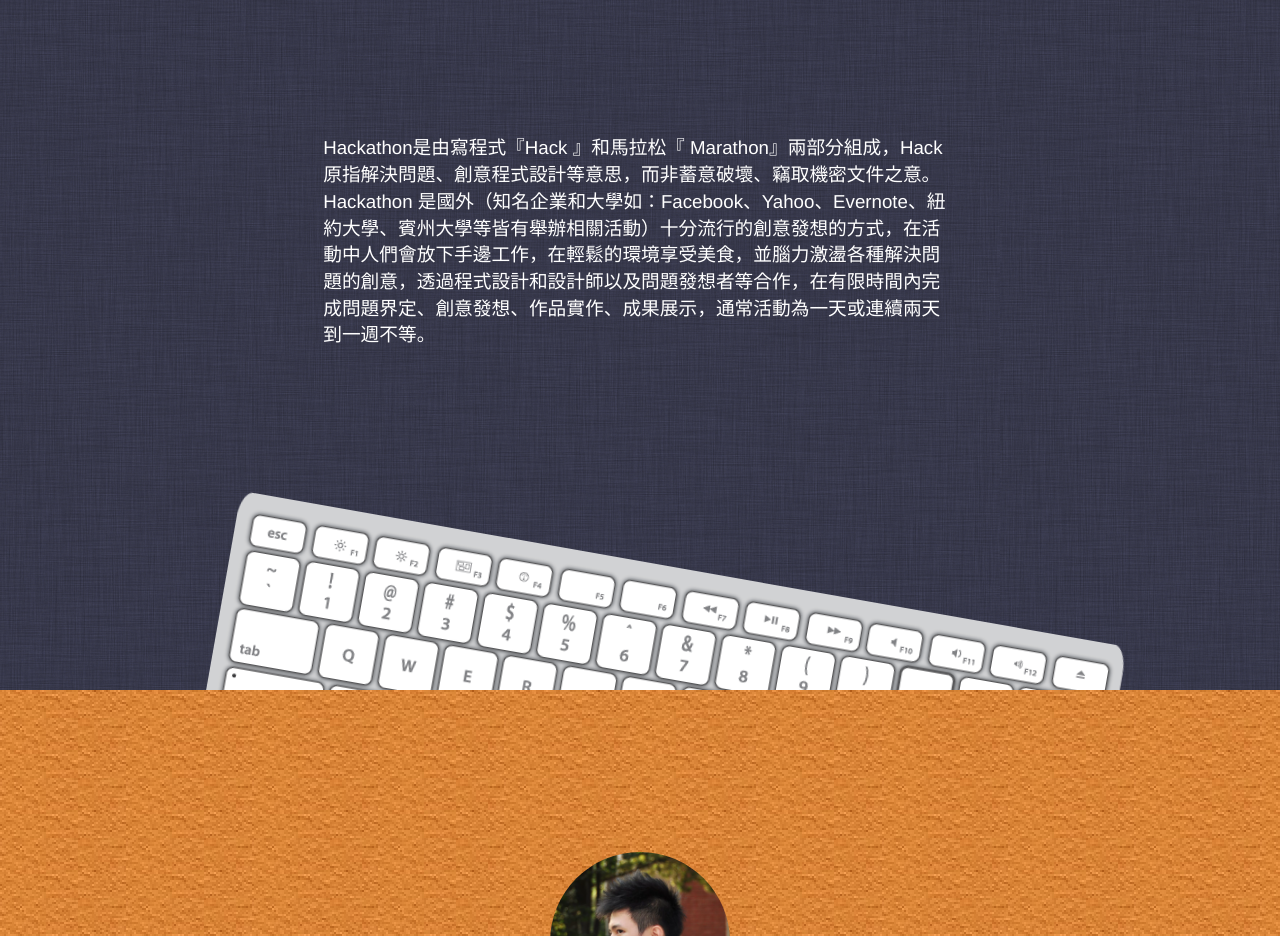
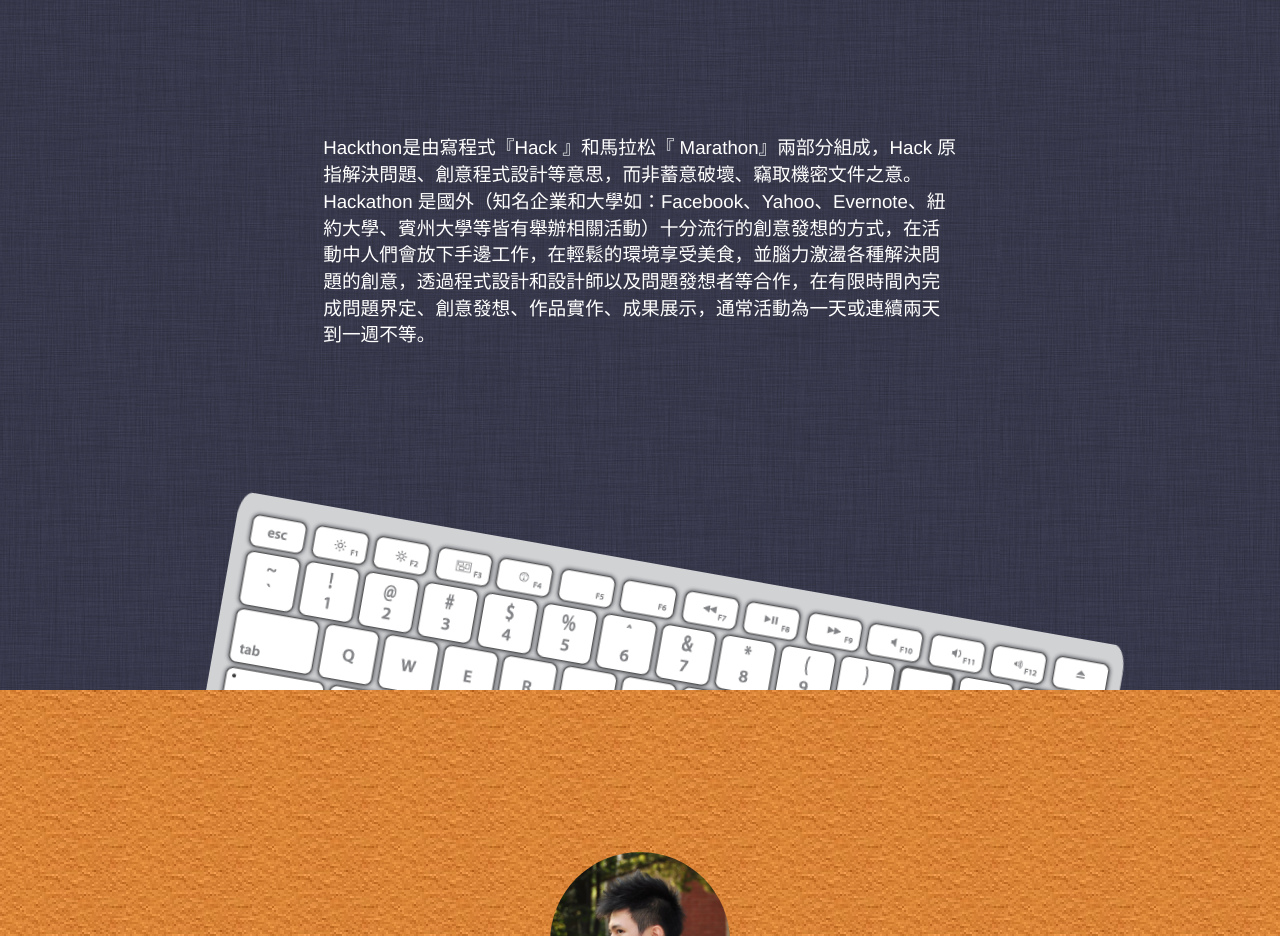
Before and after one commit to YoEugene/2015HackNTU.github.io, a plain HTML site: page index.html in a window 1280 px wide. Shown: the part 1710-2646 px from the top of the page. Drawn offline with nearby package versions, Linux system fonts and the light colour scheme; a script that the page names is missing; a web font is replaced by a local one.

```diff
--- a/index.html
+++ b/index.html
@@ -146,7 +146,7 @@
       <div class="describe" data-450-top="opacity: 1; transform:scale(1.1);" data-300-top="opacity:1; transform:scale(1);"
       style="background-color:transparent">
         <p style="color:white;">
-           Hackathon是由寫程式『Hack 』和馬拉松『 Marathon』兩部分組成，Hack 原指解決問題、創意程式設計等意思，而非蓄意破壞、竊取機密文件之意。<br>Hackathon 是國外（知名企業和大學如：Facebook、Yahoo、Evernote、紐約大學、賓州大學等皆有舉辦相關活動）十分流行的創意發想的方式，在活動中人們會放下手邊工作，在輕鬆的環境享受美食，並腦力激盪各種解決問題的創意，透過程式設計和設計師以及問題發想者等合作，在有限時間內完成問題界定、創意發想、作品實作、成果展示，通常活動為一天或連續兩天到一週不等。
+           Hackthon是由寫程式『Hack 』和馬拉松『 Marathon』兩部分組成，Hack 原指解決問題、創意程式設計等意思，而非蓄意破壞、竊取機密文件之意。<br>Hackathon 是國外（知名企業和大學如：Facebook、Yahoo、Evernote、紐約大學、賓州大學等皆有舉辦相關活動）十分流行的創意發想的方式，在活動中人們會放下手邊工作，在輕鬆的環境享受美食，並腦力激盪各種解決問題的創意，透過程式設計和設計師以及問題發想者等合作，在有限時間內完成問題界定、創意發想、作品實作、成果展示，通常活動為一天或連續兩天到一週不等。
         </p>
       </div>
       <div class="keyboard" data-600-top="top:155%; transform: rotate(10deg);left: -50px;" data-300-top="transform: rotate(0deg); top:100%; left:-10px; opacity: 1;" data-0-top="top:160%; opacity: 0;"></div>
```
